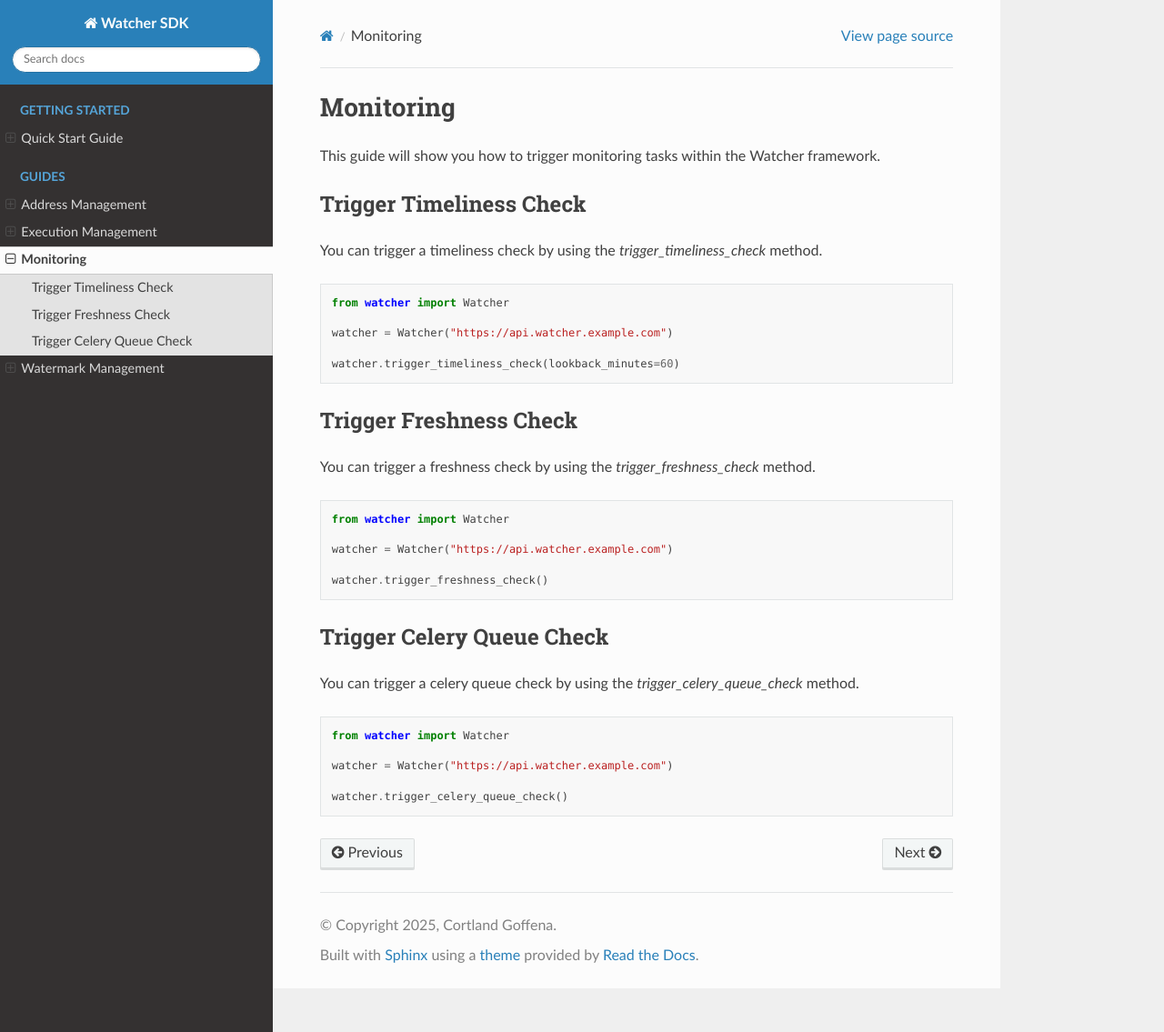
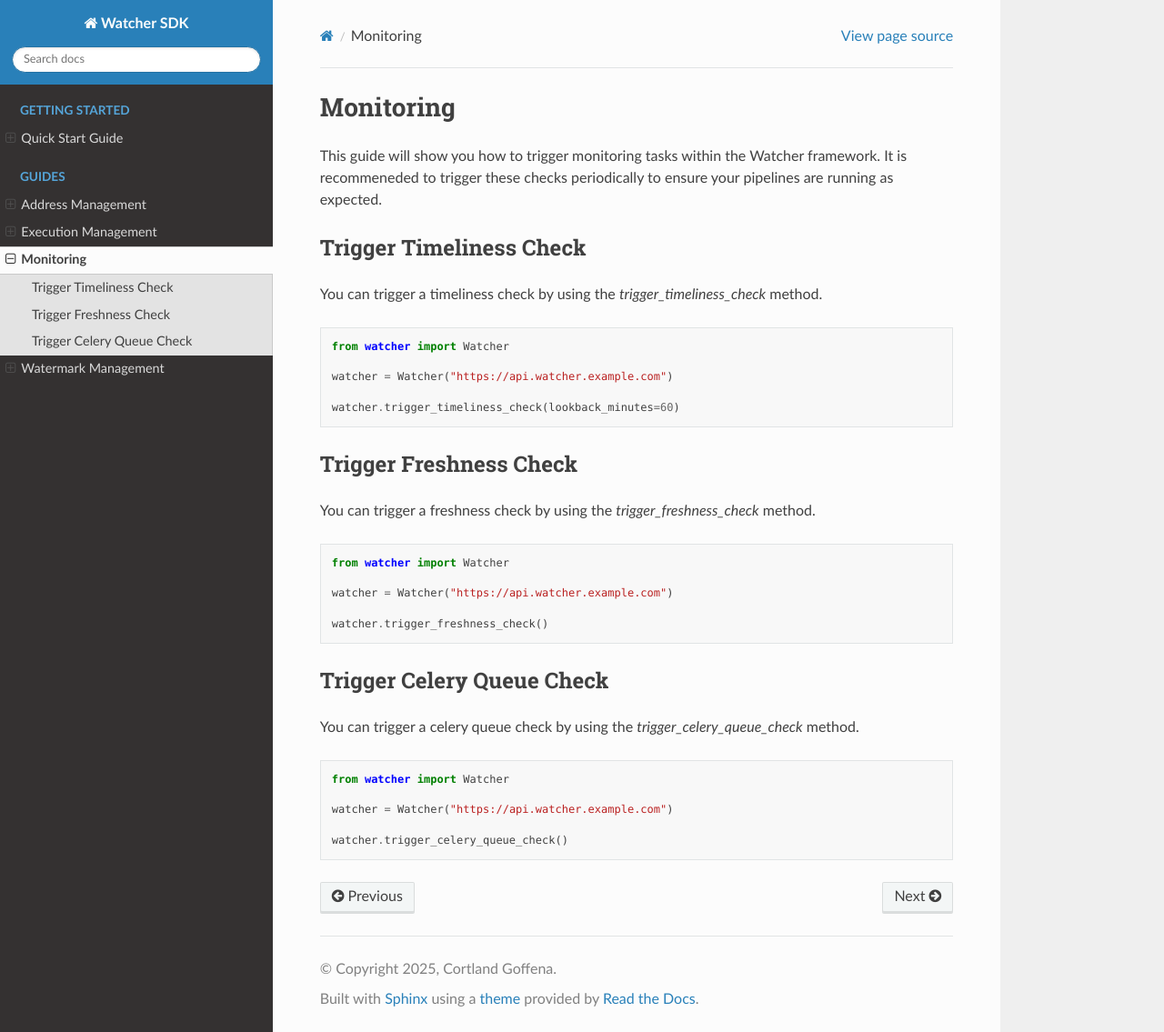
Before and after one commit to cmgoffena13/etl-watcher-sdk, a Sphinx documentation site: the page built from docs/guides/monitoring.rst, in a window 1280 px wide and 1135 px high. Shown: the whole window at 91% size. Built offline with Sphinx 7.4.7 and the Read the Docs theme 3.1.0, drawn with Linux system fonts in a browser that asks for light colours.

Commit message:
small update

```diff
--- a/docs/guides/monitoring.rst
+++ b/docs/guides/monitoring.rst
@@ -2,6 +2,7 @@ Monitoring
 ==========
 
 This guide will show you how to trigger monitoring tasks within the Watcher framework.
+It is recommeneded to trigger these checks periodically to ensure your pipelines are running as expected.
 
 Trigger Timeliness Check
 ------------------------
```
